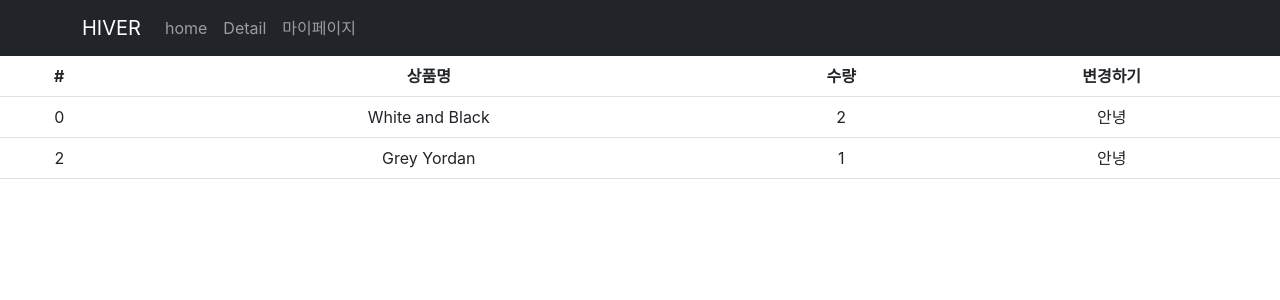
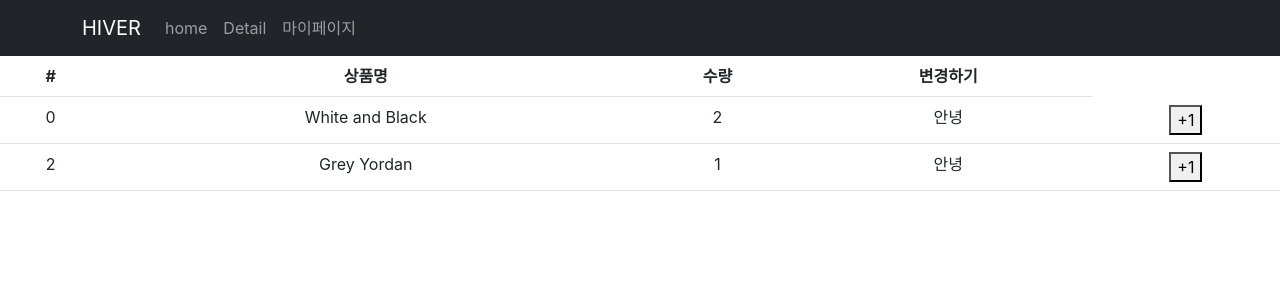
Before and after one commit to zzuzzu0205/react-studt-shop, a React (Create React App) app: page /cart in a window 1280 px wide. Shown: the top 300 px of the page. Built offline with nearby package versions, Linux system fonts and the light colour scheme; the HTML template or start-up script is replaced by a standard one.

Commit message:
'redux3'

```diff
--- a/src/routes/Cart.js
+++ b/src/routes/Cart.js
@@ -1,9 +1,9 @@
 import { Table } from "react-bootstrap";
-import { useSelector } from "react-redux";
+import { useDispatch, useSelector } from "react-redux";
+import { changeName } from "../store";
 function Cart() {
-  let a = useSelector((state) => {
-    return state;
-  });
+  let state = useSelector((state) => state);
+  let dispatch = useDispatch();
 
   return (
     <div>
@@ -17,18 +17,25 @@
           </tr>
         </thead>
         <tbody>
-          <tr>
-            <td>{a.user[0].id}</td>
-            <td>{a.user[0].name}</td>
-            <td>{a.user[0].count}</td>
-            <td>안녕</td>
-          </tr>
-          <tr>
-            <td>{a.user[1].id}</td>
-            <td>{a.user[1].name}</td>
-            <td>{a.user[1].count}</td>
-            <td>안녕</td>
-          </tr>
+          {state.cart.map(function (a, i) {
+            return (
+              <tr>
+                <td>{state.cart[i].id}</td>
+                <td>{state.cart[i].name}</td>
+                <td>{state.cart[i].count}</td>
+                <td>안녕</td>
+                <td>
+                  <button
+                    onClick={() => {
+                      dispatch(changeName());
+                    }}
+                  >
+                    +1
+                  </button>
+                </td>
+              </tr>
+            );
+          })}
         </tbody>
       </Table>
     </div>
--- a/src/store.js
+++ b/src/store.js
@@ -2,6 +2,18 @@
 
 let user = createSlice({
   name: "user",
+  initialState: "kim",
+  reducers: {
+    changeName(state) {
+      return "john kim";
+    },
+  },
+});
+
+export let { changeName } = user.actions;
+
+let cart = createSlice({
+  name: "cart",
   initialState: [
     { id: 0, name: "White and Black", count: 2 },
     { id: 2, name: "Grey Yordan", count: 1 },
@@ -11,5 +23,6 @@
 export default configureStore({
   reducer: {
     user: user.reducer,
+    cart: cart.reducer,
   },
 });
```
